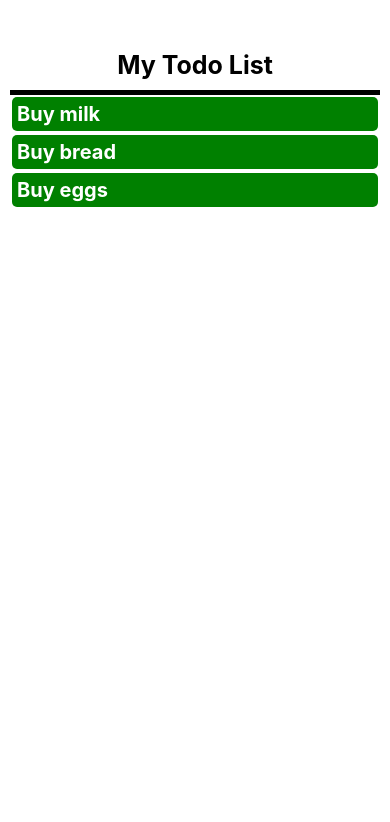
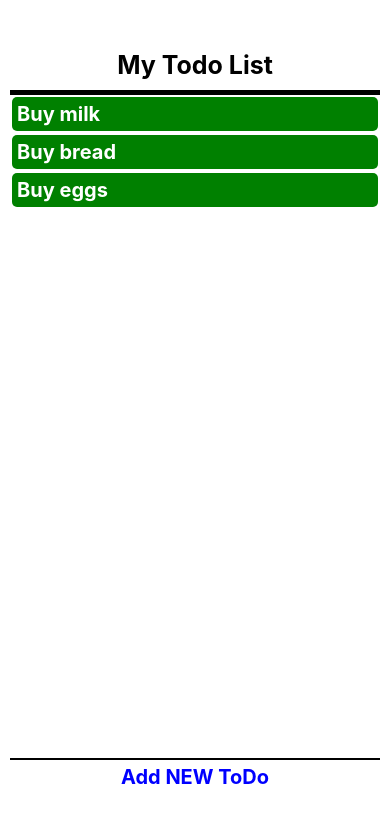
Before and after one commit to lo0109/MAD_toDoList, a React Native app: screen / in a window 390 px wide. Shown: the top 822 px of the page. Built offline with nearby package versions, Linux system fonts and the light colour scheme.

Commit message:
Milestone 1- finished

```diff
--- a/App.js
+++ b/App.js
@@ -24,10 +24,10 @@ export default function App() {
         </View>
       </View>
 
-      {/* <View style={{alignItems:'center',width:'100%', justifyContent:'center', marginBottom:40}}>
+      <View style={{alignItems:'center',width:'100%', justifyContent:'center', marginBottom:40}}>
         <View style={[styles.line, {height:2}]}/>
         <Text style={styles.addToDo} onPress={pressme}>Add NEW ToDo</Text>
-      </View> */}
+      </View>
       <StatusBar style="auto" />
     </View>
   );
```
